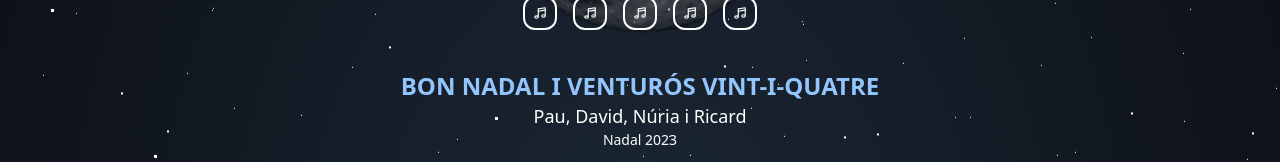
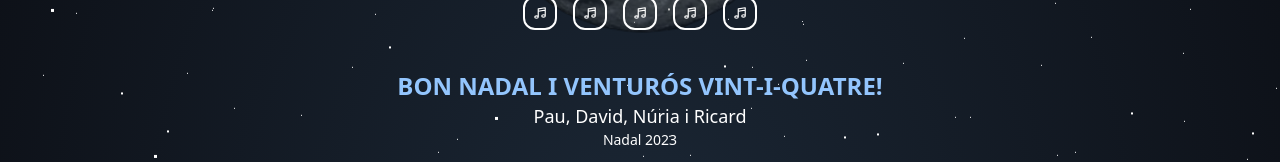
Before and after one commit to daliife/christmas-postcard-2023, a React (Create React App) app: page / in a window 1280 px wide. Shown: the part 523-685 px from the top of the page. Built offline with nearby package versions, Linux system fonts and the light colour scheme.

Commit message:
fix: update manifest + typo

```diff
--- a/src/App.js
+++ b/src/App.js
@@ -109,7 +109,7 @@ function App() {
           Your browser does not support the audio element.
         </audio>
         <p className="text-2xl font-bold mt-10 text-center text-blue-300">
-          BON NADAL I VENTURÓS VINT-I-QUATRE
+          BON NADAL I VENTURÓS VINT-I-QUATRE!
         </p>
         <p className="text-lg text-center">Pau, David, Núria i Ricard</p>
         <p className="text-sm text-center">Nadal 2023</p>
```
Also changed, not shown: public/manifest.json.
